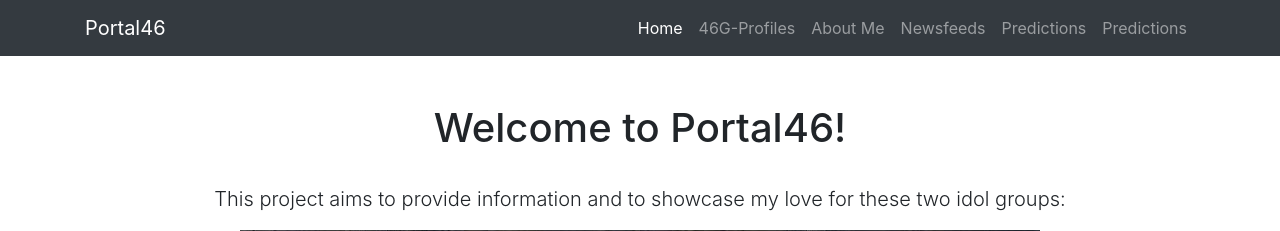
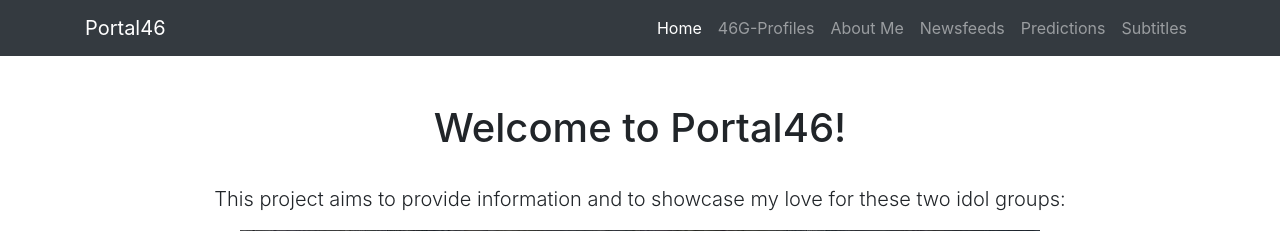
Before and after one commit to chivequiachon/portal46, a Django app: page / in a window 1280 px wide. Shown: the top 231 px of the page. Run offline with Django 3.2, Linux system fonts and the light colour scheme; some libraries are stand-ins or nearby versions.

Commit message:
Added subtitles in the navbar

```diff
--- a/portal/templates/pages/base.html
+++ b/portal/templates/pages/base.html
@@ -58,7 +58,7 @@
               <a class="nav-link" href="#">Predictions</a>
             </li>
             <li class="nav-item">
-              <a class="nav-link" href="#">Predictions</a>
+              <a class="nav-link" href="#">Subtitles</a>
             </li>
           </ul>
         </div>
```
